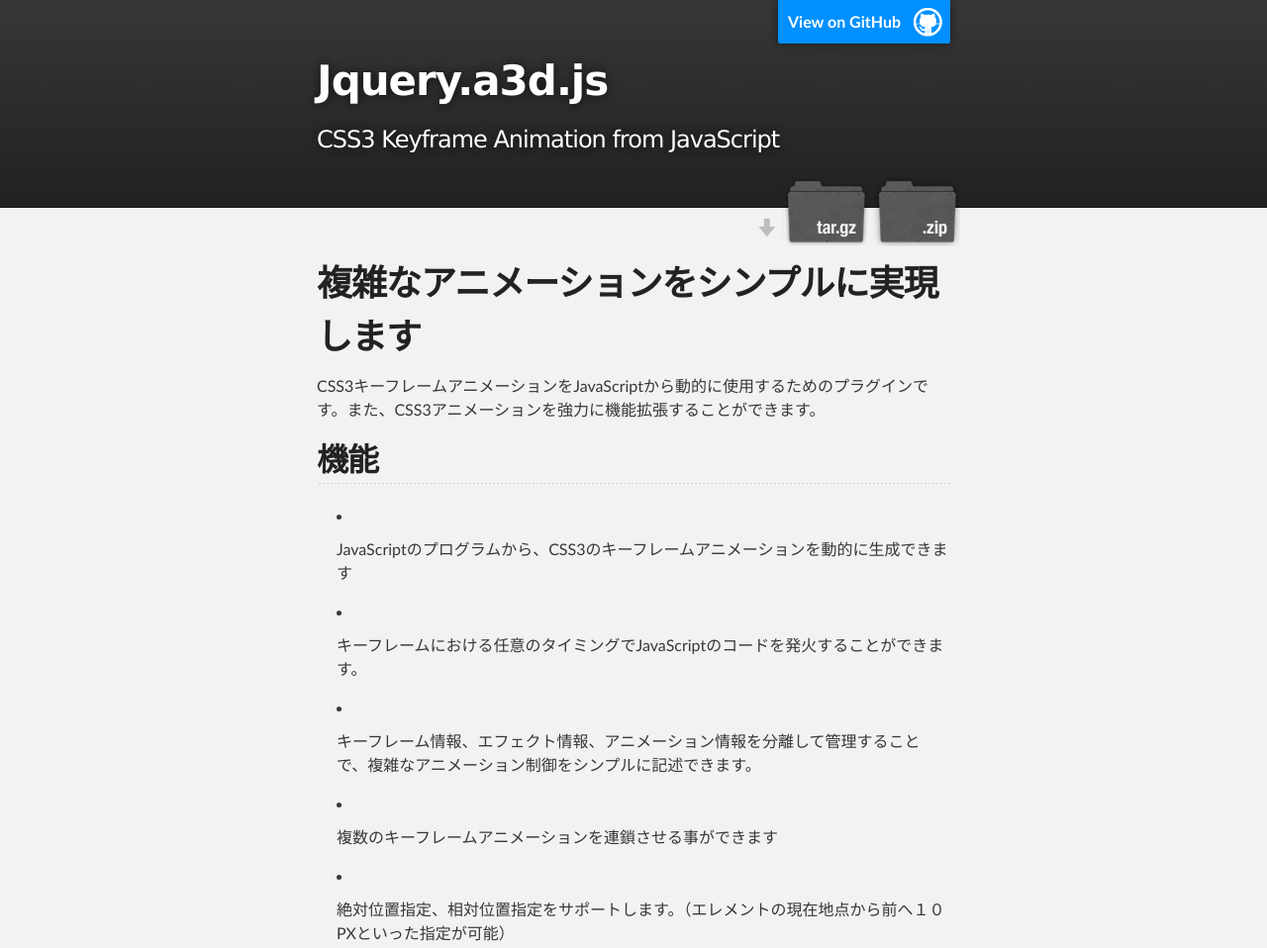
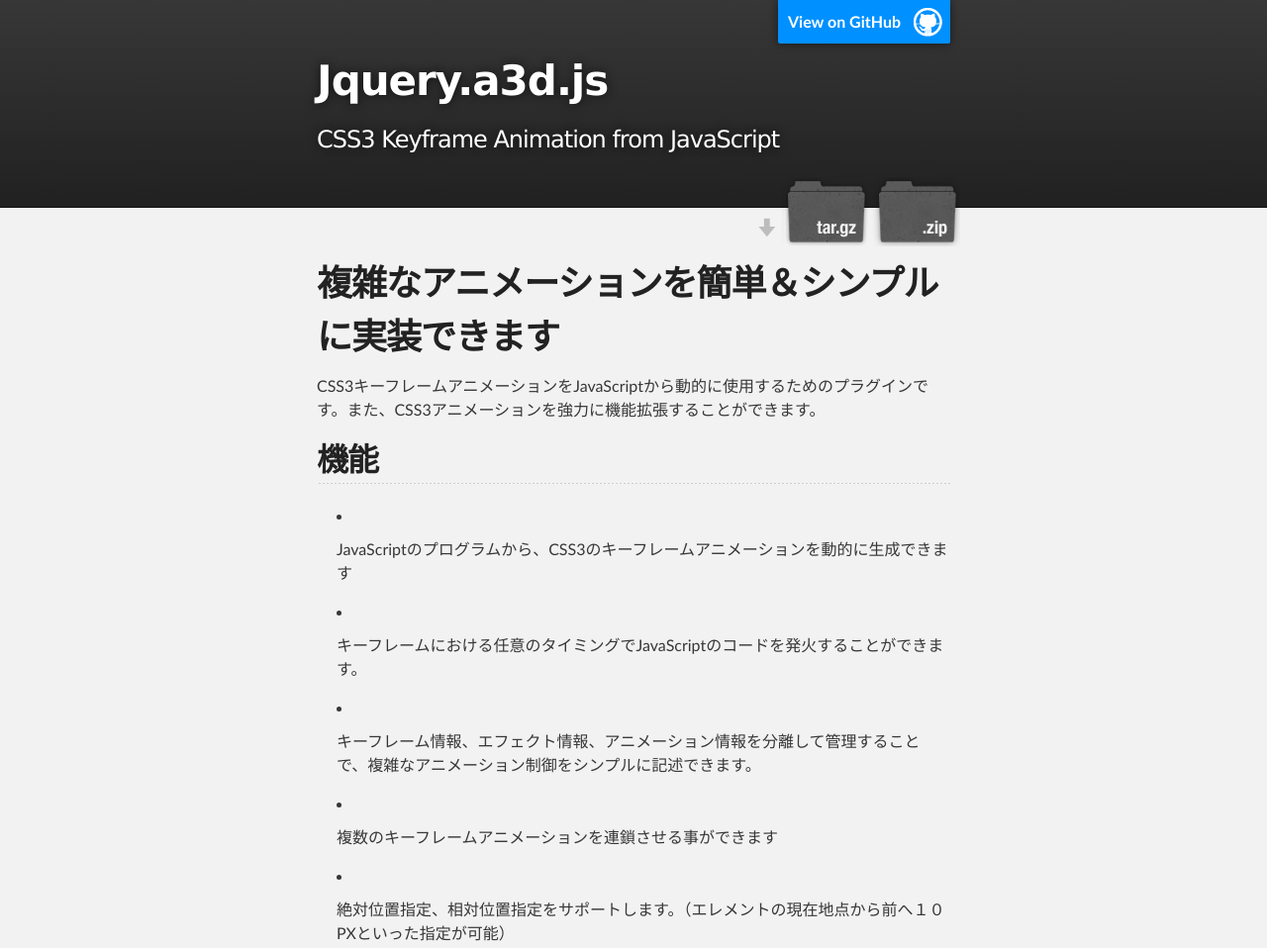
Before and after one commit to ShikemokuMK/jquery.a3d.js, a plain HTML site: page index.html in a window 1280 px wide. Shown: the top 958 px of the page at 99% size. Drawn offline with Linux system fonts and the light colour scheme.

Commit message:
Update index.html

```diff
--- a/index.html
+++ b/index.html
@@ -32,7 +32,7 @@
     <!-- MAIN CONTENT -->
     <div id="main_content_wrap" class="outer">
       <section id="main_content" class="inner">
-        <h1>複雑なアニメーションをシンプルに実現します</h1>
+        <h1>複雑なアニメーションを簡単＆シンプルに実装できます</h1>
 
 <p>CSS3キーフレームアニメーションをJavaScriptから動的に使用するためのプラグインです。また、CSS3アニメーションを強力に機能拡張することができます。</p>
 
```
